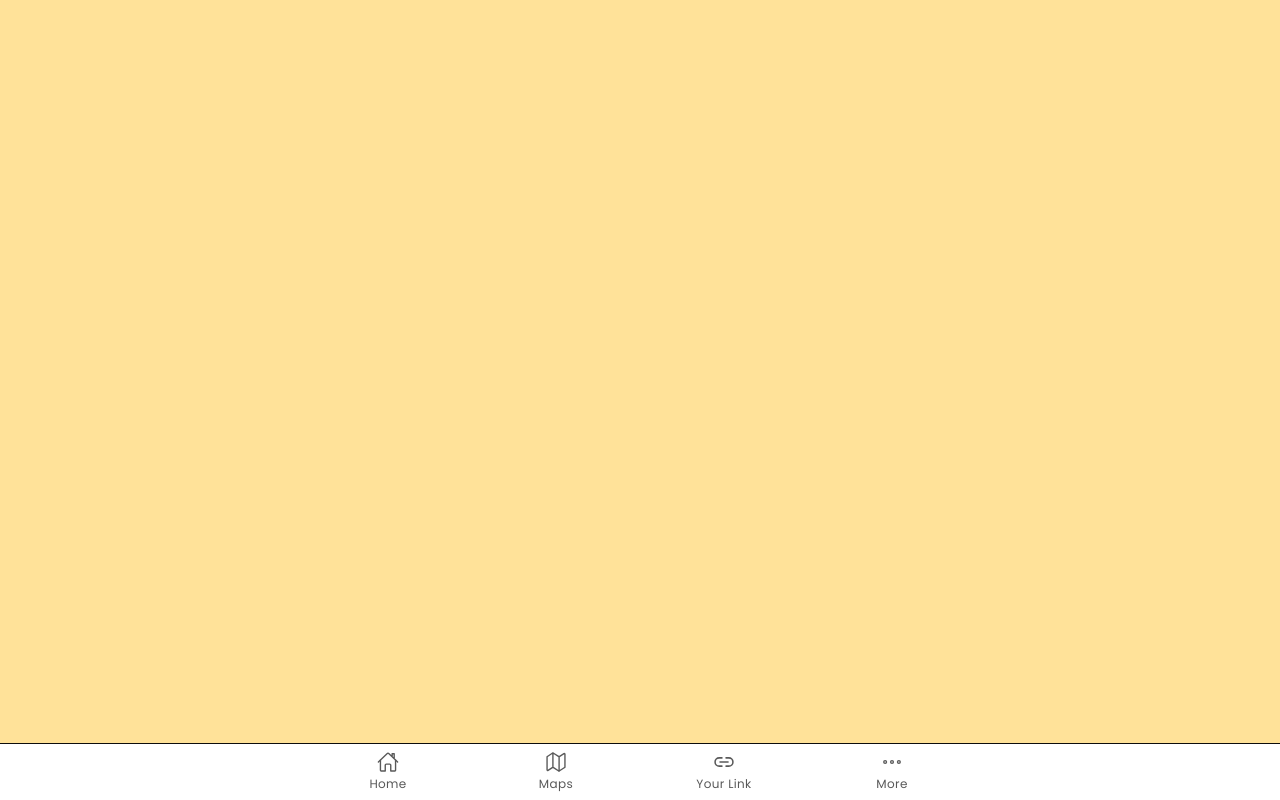
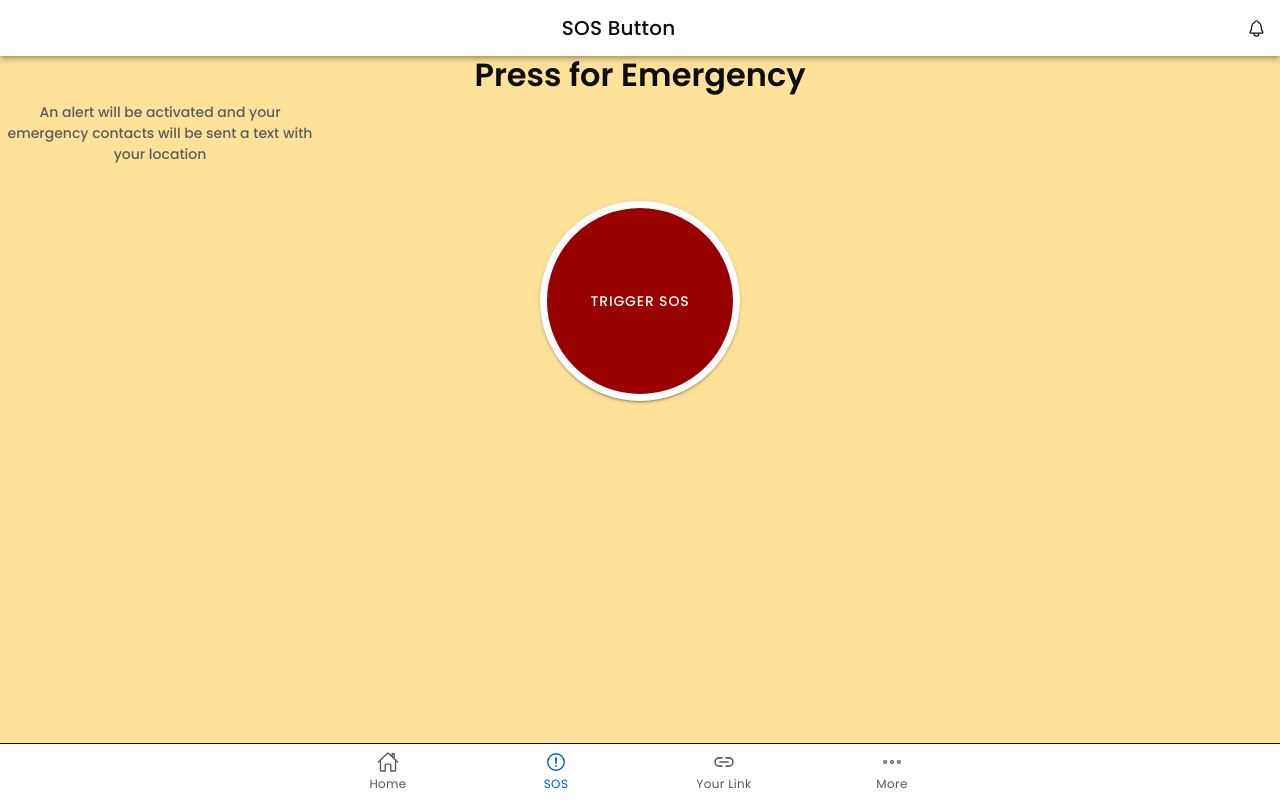
Before and after one commit to ariannacarroll33/safelink, a React (Vite) app: page /tabs/sos in a window 1280 px wide. Built offline with nearby package versions, Linux system fonts and the light colour scheme; what @capacitor/core would draw is missing.

Commit message:
Testing updates and SOS button

```diff
--- a/src/App.tsx
+++ b/src/App.tsx
@@ -2,12 +2,12 @@ import React from 'react';
 import { Redirect, Route } from 'react-router-dom';
 import { IonApp, IonRouterOutlet, setupIonicReact, IonTabs, IonTabBar, IonTabButton, IonIcon, IonLabel } from '@ionic/react';
 import { IonReactRouter } from '@ionic/react-router';
-import { homeOutline, mapOutline, linkOutline, ellipsisHorizontalOutline } from 'ionicons/icons';
+import { homeOutline, linkOutline, ellipsisHorizontalOutline, alertCircleOutline } from 'ionicons/icons';
 
 // Actual existing pages
 import Home from './pages/Home';
 import CreateUser from './pages/createUser';
-import MapsPage from './pages/Maps';
+import SOSPage from './pages/Maps';    // SOS page was meant to be Maps but changed.
 import YourLinkPage from './pages/YourLink';
 import MorePage from './pages/More';
 import NotificationsPage from './pages/Notifications';
@@ -97,7 +97,7 @@ function App() {
                 <Route path="/tabs/home" exact={true}>
                   <Home />
                 </Route>
-                <Route path="/tabs/maps" render={() => <MapsPage />} exact={true} />
+                <Route path="/tabs/sos" render={() => <SOSPage />} exact={true} />
                 <Route path="/tabs/yourlink" render={() => <YourLinkPage />} exact={true} />
                 <Route path="/tabs/more" render={() => <MorePage />} exact={true} />
               </IonRouterOutlet>
@@ -108,9 +108,9 @@ function App() {
                   <IonLabel>Home</IonLabel>
                 </IonTabButton>
 
-                <IonTabButton tab="maps" href="/tabs/maps">
-                  <IonIcon icon={mapOutline} />
-                  <IonLabel>Maps</IonLabel>
+                <IonTabButton tab="sos" href="/tabs/sos">
+                  <IonIcon icon={alertCircleOutline} />
+                  <IonLabel>SOS</IonLabel>
                 </IonTabButton>
 
                 <IonTabButton tab="yourlink" href="/tabs/yourlink">
@@ -130,8 +130,8 @@ function App() {
           <Route exact path="/home">
             <Redirect to="/tabs/home" />
           </Route>
-          <Route exact path="/maps">
-            <Redirect to="/tabs/maps" />
+          <Route exact path="/SOS">
+            <Redirect to="/tabs/sos" />
           </Route>
           <Route exact path="/yourlink">
             <Redirect to="/tabs/yourlink" />
--- a/src/pages/Home.css
+++ b/src/pages/Home.css
@@ -1,5 +1,12 @@
 .start-button {
   --background: var(--yellow-500);
+  width: 200px;
+  height: 200px;
+  --border-radius: 50%;
+}
+
+.back-button {
+  --background: var(--grey-400);
   width: 200px;
   height: 200px;
   --border-radius: 50%;
@@ -31,6 +38,28 @@
   background: var(--grey-600);
 }
 
+.transport-option {
+  flex: 1;
+  display: flex;
+  flex-direction: column;
+  align-items: center;
+  text-align: center;
+  font-size: 12px;
+  cursor: pointer;
+}
+
+.transport-circle {
+  width: 48px;
+  height: 48px;
+  border-radius: 50%;
+  background: var(--grey-400);
+  display: flex;
+  align-items: center;
+  justify-content: center;
+  font-size: 24px;
+  margin-bottom: 6px;
+}
+
 .box-container {
   display: flex;
   padding: 20px 16px 16px 16px;
--- /dev/null
+++ b/src/pages/Maps.css
@@ -0,0 +1,38 @@
+/* Outer button sizing & circular shape */
+.sos-button-off {
+  --background: var(--red-dark, #8b0000); /* Fallback color included */
+  width: 200px;
+  height: 200px;
+  --border-radius: 50%;
+}
+
+.sos-button-on {
+  --background: var(--grey-600, #555555); /* Fallback color included */
+  width: 200px;
+  height: 200px;
+  --border-radius: 50%;
+}
+
+
+
+.sos-button-wrapper {
+  display: flex;
+  justify-content: center;
+  margin-top: 24px;
+  text-align: center;
+}
+
+
+/* Typography */
+
+.sos-title {
+  margin: 0 0 8px;
+  text-align: center;
+}
+
+.sos-body {
+  color: var(--grey-600);
+  max-width: 320px;
+  margin: 0 0 32px;
+  text-align: center;
+}
--- a/src/pages/Maps.tsx
+++ b/src/pages/Maps.tsx
@@ -1,16 +1,93 @@
-import React from 'react';
-import { IonContent, IonHeader, IonPage, IonTitle, IonToolbar, IonButtons, IonButton, IonIcon  } from '@ionic/react';
+import React, { useRef, useState } from 'react';
+import { IonContent, IonHeader, IonPage, IonTitle, IonToolbar, IonButtons, IonButton, IonIcon } from '@ionic/react';
 import { useHistory } from 'react-router-dom';
 import { notificationsOutline } from 'ionicons/icons';
+import alertNoise from '../assets/mixkit-facility-alarm-sound-999.wav';
+import { Haptics, ImpactStyle } from '@capacitor/haptics';
+import './Maps.css';
+import './Home.css'; // Reusing some of the deigns from here for SOS button
+// SOS Button imports
+import { Geolocation } from '@capacitor/geolocation';
+import { doc, collection, setDoc, updateDoc } from 'firebase/firestore';
+import { db } from '../services/firebaseConfig';
 
-const MapsPage = () => {
+const SOSPage = () => {
   //History use to navigate to notifications page.
   const history = useHistory();
+
+  // Refs
+  const intervalRef = useRef<number | null>(null);
+  const audioRef = useRef<HTMLAudioElement | null>(null);
+  const [isAlarmActive, setIsAlarmActive] = useState<boolean>(false);
+  const sosDocRef = useRef<ReturnType<typeof doc> | null>(null); // SOS Button
+
+  // SOS ALARM
+  function startAlarm() {
+    const alarmSound = new Audio(alertNoise);
+    alarmSound.loop = true;
+    alarmSound.play();
+    audioRef.current = alarmSound;
+
+    // Start repeating vibration
+    intervalRef.current = window.setInterval(() => {
+      Haptics.impact({ style: ImpactStyle.Heavy });
+    }, 500);
+  }
+
+  // useRef hook. Controls pause / play of audio.
+  const stopAlarmSound = () => {
+    if (audioRef.current) {
+      audioRef.current.pause();
+    }
+    if (intervalRef.current) {
+      window.clearInterval(intervalRef.current);
+      intervalRef.current = null;
+    }
+  };
+
+  // SOS Button.
+const createSosTrip = async () => {
+  const pos = await Geolocation.getCurrentPosition({ enableHighAccuracy: true, timeout: 10000 });
+  const ref = doc(collection(db, 'trips'));
+  sosDocRef.current = ref;
+
+  await setDoc(ref, {
+    lat: pos.coords.latitude,
+    lng: pos.coords.longitude,
+    status: 'sos',
+    updatedAt: Date.now(),
+    recipientPhone: '+353838181208',
+  });
+};
+
+// Ends the SOS trip in Firestore
+const endSosTrip = async () => {
+  if (sosDocRef.current) {
+    await updateDoc(sosDocRef.current, { status: 'sosEnded', updatedAt: Date.now() });
+    sosDocRef.current = null;
+  }
+};
+
+// Button logic. Kept console.log for testing.
+const toggleAlarm = () => {
+  if (isAlarmActive) {
+    stopAlarmSound();
+    setIsAlarmActive(false);
+    endSosTrip();
+    console.log("Alarm Stopped!");
+  } else {
+    startAlarm();
+    setIsAlarmActive(true);
+    createSosTrip();
+    console.log("Alarm Started!");
+  }
+};
+
   return (
     <IonPage>
       <IonHeader>
         <IonToolbar>
-        <IonTitle class="ion-text-center">Maps</IonTitle>
+          <IonTitle class="ion-text-center">SOS Button</IonTitle>
           <IonButtons slot="end">
             <IonButton onClick={() => history.push('/notifications')}>
               <IonIcon icon={notificationsOutline} />
@@ -18,11 +95,28 @@ const MapsPage = () => {
           </IonButtons>
         </IonToolbar>
       </IonHeader>
+
+
 <IonContent>
+  <div className="sos-card">
+    <h1 className="sos-title h1-semibold">Press for Emergency</h1>
+    <p className="sos-body body-medium">
+      An alert will be activated and your emergency contacts will be sent a text with your location
+    </p>
+  </div>
+
+  <div className="sos-button-wrapper">
+    <IonButton
+      className={isAlarmActive ? 'sos-button-on' : 'sos-button-off'}
+      onClick={toggleAlarm}
+    >
+      {isAlarmActive ? 'STOP ALARM' : 'TRIGGER SOS'}
+    </IonButton>
+  </div>
 </IonContent>
     </IonPage>
   );
 
 };
 
-export default MapsPage;
+export default SOSPage;
--- a/src/pages/YourLink.tsx
+++ b/src/pages/YourLink.tsx
@@ -4,8 +4,6 @@ import { useHistory } from 'react-router-dom';
 import {notificationsOutline,navigateOutline,linkOutline,cameraOutline,personOutline,createOutline,callOutline,peopleOutline,addCircleOutline,} from 'ionicons/icons';
 import { QRCodeSVG } from 'qrcode.react';
 import './YourLink.css';
-import alertNoise from '../assets/mixkit-facility-alarm-sound-999.wav';
-import { Haptics, ImpactStyle } from '@capacitor/haptics';
 
 
 export interface EmergencyContact {
@@ -24,8 +22,6 @@ import { doc, getDoc, updateDoc } from 'firebase/firestore';
 const YourLinkPage = () => {
   const history = useHistory();
   const watchIdRef = useRef<string | number | null>(null);
-  const intervalRef = useRef<number | null>(null);
-  const audioRef = useRef<HTMLAudioElement | null>(null);
   const fileInputRef = useRef<HTMLInputElement | null>(null);
 
   // 2. USER STATES
@@ -42,7 +38,6 @@ const YourLinkPage = () => {
   const [lastKnownLocation, setLastKnownLocation] = useState<string>('');
 
   // 4. UI STATES
-  const [isAlarmActive, setIsAlarmActive] = useState<boolean>(false);
   const [showToast, setShowToast] = useState<boolean>(false);
   const [toastMessage, setToastMessage] = useState<string>('');
   const [showEditAlert, setShowEditAlert] = useState<boolean>(false);
@@ -162,44 +157,6 @@ const YourLinkPage = () => {
     }
   };
 
-  // SOS ALARM
-function startAlarm() {
-const alarmSound = new Audio(alertNoise);
-alarmSound.loop = true;
-alarmSound.play();
-audioRef.current = alarmSound;
-
-// Start repeating vibration
-intervalRef.current = window.setInterval(() => {
-Haptics.impact({ style: ImpactStyle.Heavy });
-}, 500);
-}
-
-
-// useRef hook. Controls pause / play of audio.
-const stopAlarmSound = () => {
-if (audioRef.current) {
-audioRef.current.pause();
-}
-if (intervalRef.current) {
-window.clearInterval(intervalRef.current);
-intervalRef.current = null;
-}
-};
-
-
-// Button logic. Kept console.log for testing.
-const toggleAlarm = () => {
-if (isAlarmActive) {
-stopAlarmSound();
-setIsAlarmActive(false);
-console.log("Alarm Stopped!");
-} else {
-startAlarm();
-setIsAlarmActive(true);
-console.log("Alarm Started!");
-}
-};
 
 // Your link
   const personalLink = `https://safelink-2acc5.web.app/add-contact?userId=${userId || 'account'}`;
@@ -513,15 +470,6 @@ console.log("Alarm Started!");
           <p className="card-footer-text">
             Your link never changes. Just like the app, others can only see your location whilst you're live.
           </p>
-
-          <div style={{ marginTop: '24px' }}>
-            <IonButton
-              className={isAlarmActive ? 'sos-button-on' : 'sos-button-off'}
-              onClick={toggleAlarm}
-            >
-              {isAlarmActive ? 'STOP ALARM' : 'TRIGGER SOS'}
-            </IonButton>
-          </div>
         </div>
 
         {/* EDIT NAME MODAL */}
--- a/src/theme/colours.css
+++ b/src/theme/colours.css
@@ -9,8 +9,8 @@
   --grey-300: #f9f9f9f2;
   --grey-400: #CACACA;
   --grey-500: #868686;
-  --grey-600: #5D5D5D;
-  --grey-700: #272727;
+
+ --grey-600: #5D5D5D;  --grey-700: #272727;
 
   --white: #ffffff;
   --black: #0D0D0D;
```
Also changed, not shown: src/pages/Home.tsx (+13 -18 lines), 1 other file (tests, documents, lock files or other folders). Lines whose indentation alone changed are shown as unchanged.
